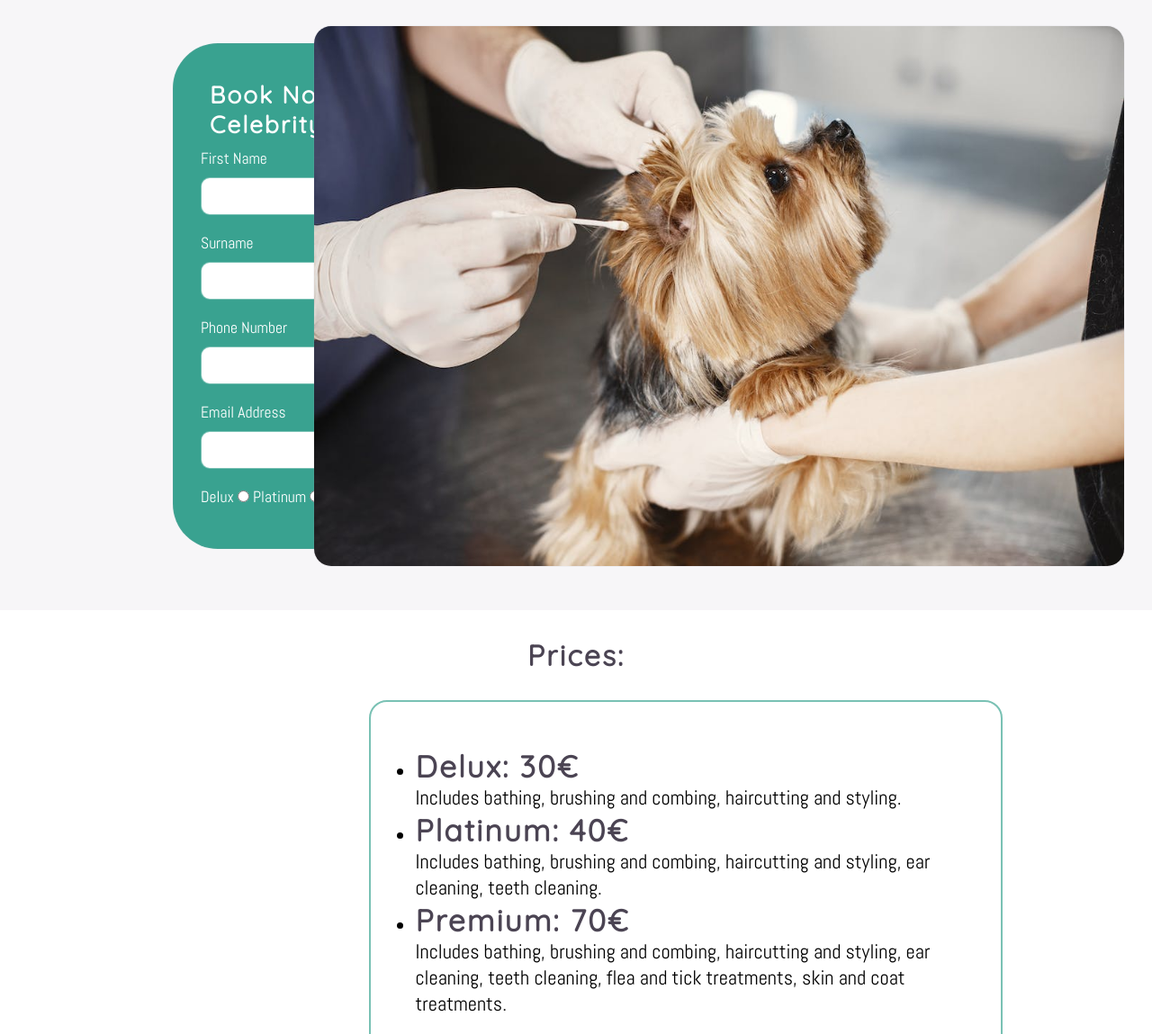
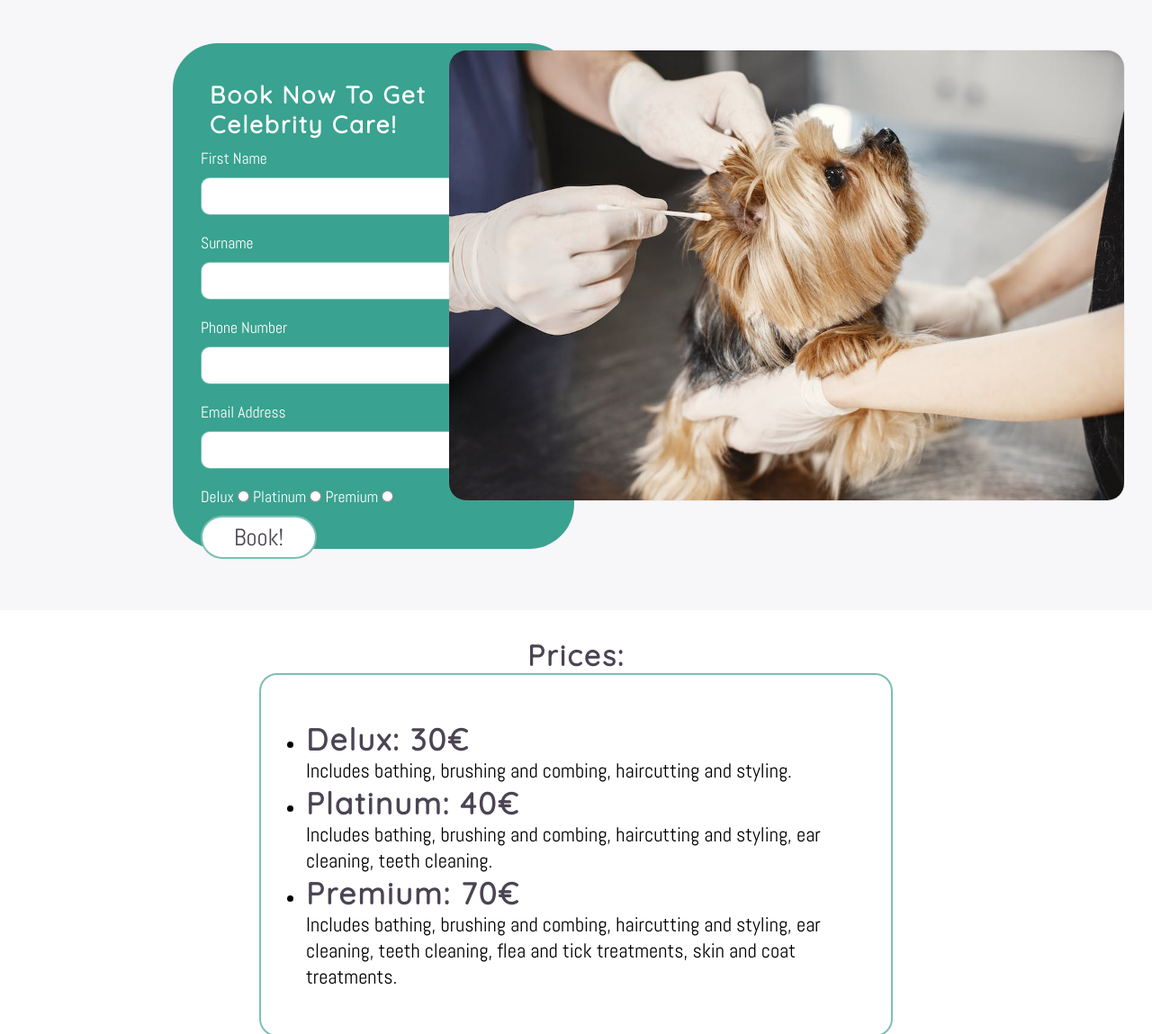
Before and after one commit to Vitalii-Chepurnyi/wash_and_go, a plain HTML site: page booking.html in a window 1280 px wide. Shown: the part 102-1251 px from the top of the page at 90% size. Drawn offline with Linux system fonts and the light colour scheme.

Commit message:
Add media screen size from 1600px wide and down fixed position for paw-image, form-img

```diff
--- a/assets/css/style.css
+++ b/assets/css/style.css
@@ -452,6 +452,31 @@ h1, h2 {
     transition: 0.1s;
 }
 
+/*--For medium large screen sizes form 1600 wide and down--*/
+
+@media screen and (max-width:1700px){
+    #form-img img {
+        margin-top: 6%;
+        max-width: 750px;
+    }
+
+    .book-button {
+       margin-left: -0px;
+    }
+
+    #list-services {
+        margin: 0 auto;
+     }
+
+     #paw-img img {
+        margin-left: 5%;
+        margin-top:6%;
+        max-width: 750px;
+    }
+
+
+}
+
 /*--For medium screen sizes from 1200 wide and down--*/
 
 @media screen and (max-width:1200px) {
```
